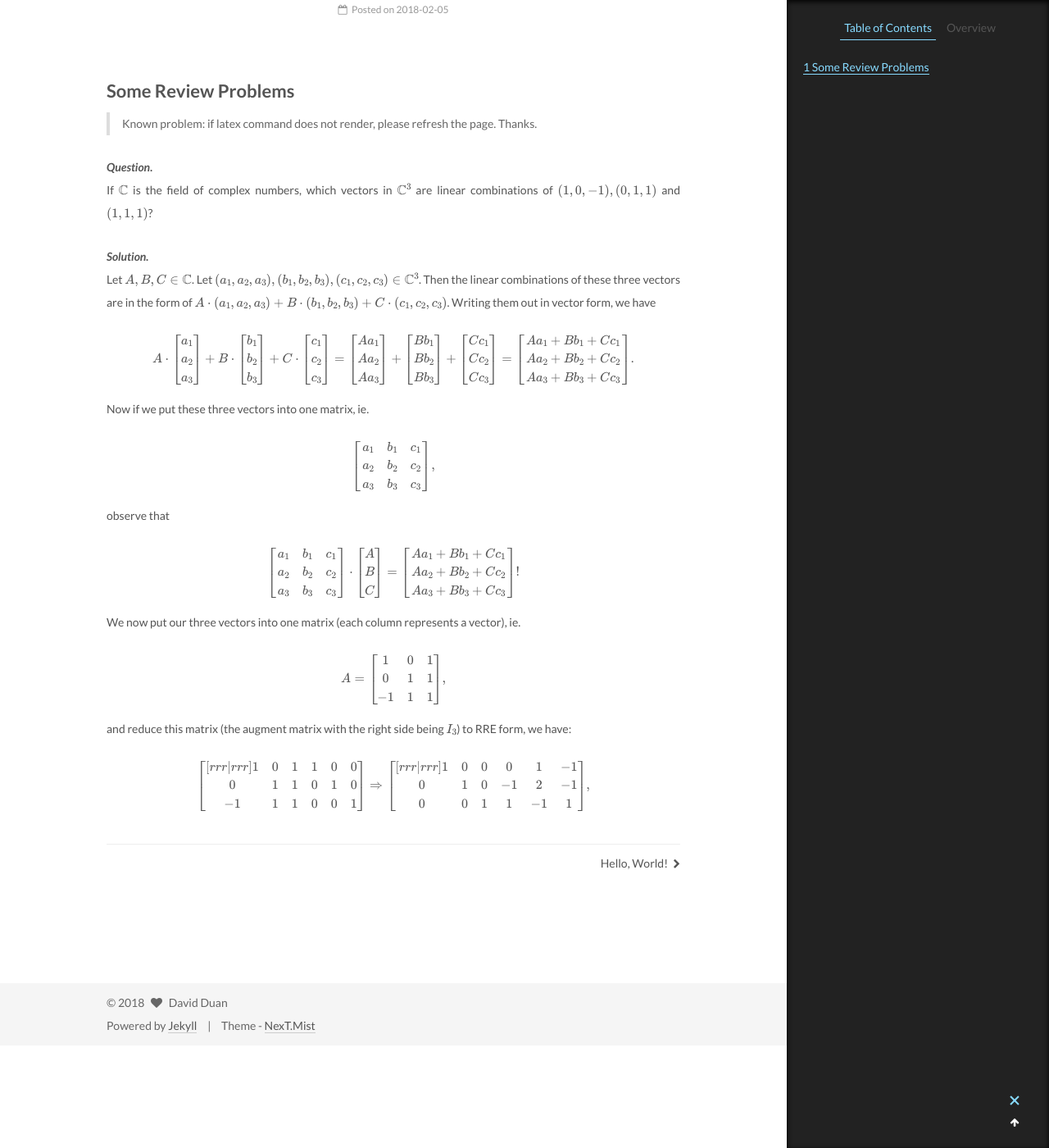
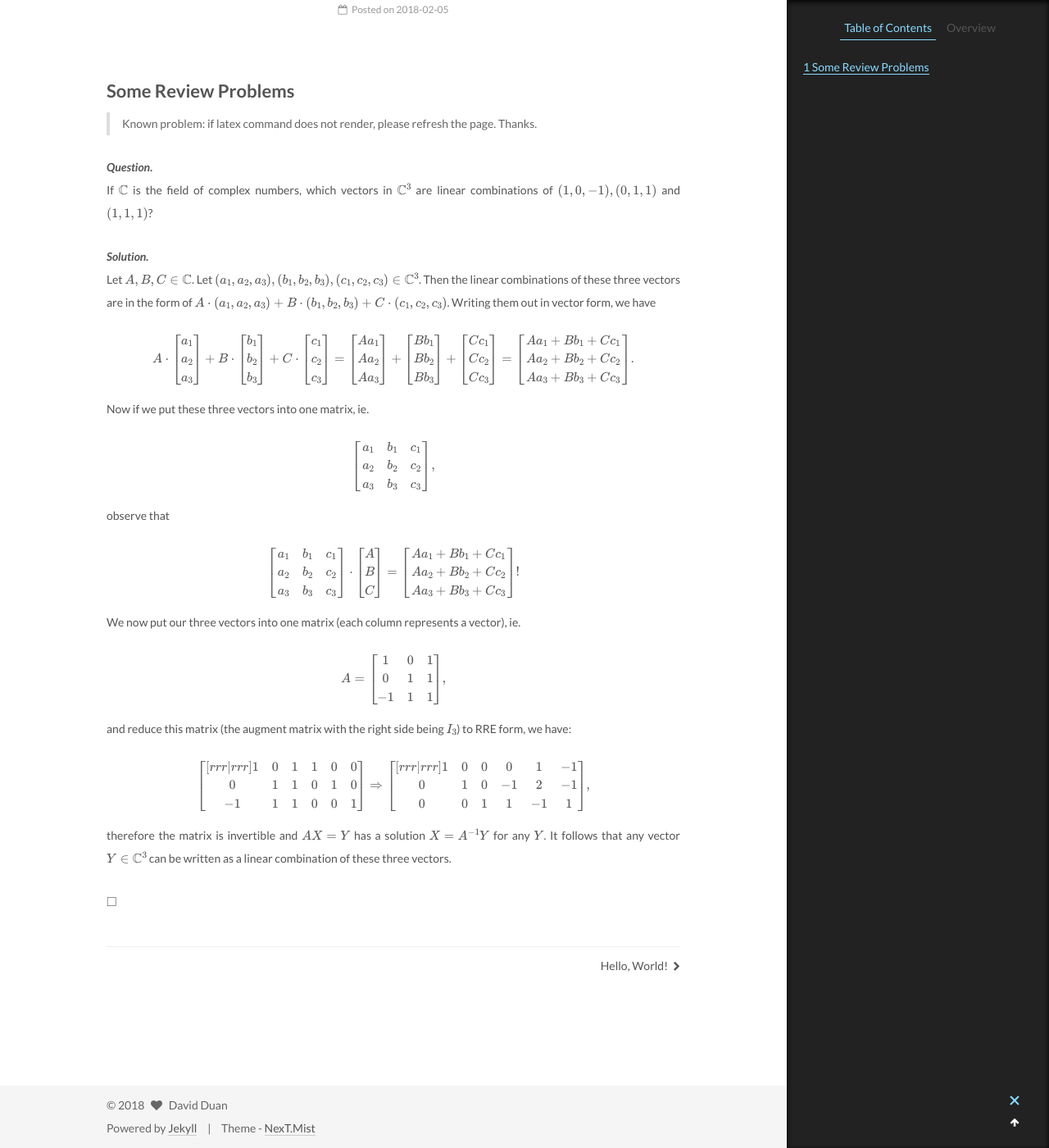
Before and after one commit to owaindex/Rootofallevii.github.io, a Jekyll site: the page built from _posts/2018-02-05-Math146-Review.md, in a window 1280 px wide and 1400 px high, scrolled down 219 px. Shown: the whole window at 82% size. Built offline with Jekyll 4.4.1, drawn with Linux system fonts in a browser that asks for light colours; formulas are drawn with MathJax 3.

Commit message:
Update 2018-02-05-Math146-Review.md

```diff
--- a/_posts/2018-02-05-Math146-Review.md
+++ b/_posts/2018-02-05-Math146-Review.md
@@ -26,3 +26,7 @@ and reduce this matrix (the augment matrix with the right side being $I_3$) to R
 
 
 $$\begin{bmatrix}[rrr|rrr] 1 & 0 & 1 & 1 & 0 & 0 \\ 0 & 1 & 1 & 0 & 1 & 0 \\ -1 & 1 & 1 & 0 & 0 & 1 \end{bmatrix} \Rightarrow \begin{bmatrix}[rrr|rrr] 1 & 0 & 0 & 0 & 1 & -1 \\ 0 & 1 & 0 & -1 & 2 & -1 \\ 0 & 0 & 1 & 1 & -1 & 1\end{bmatrix},$$
+
+therefore the matrix is invertible and $AX = Y$ has a solution $X = A^{-1}Y$ for any $Y$. It follows that any vector $Y \in \mathbb{C}^3$ can be written as a linear combination of these three vectors.
+
+$\square$
```
